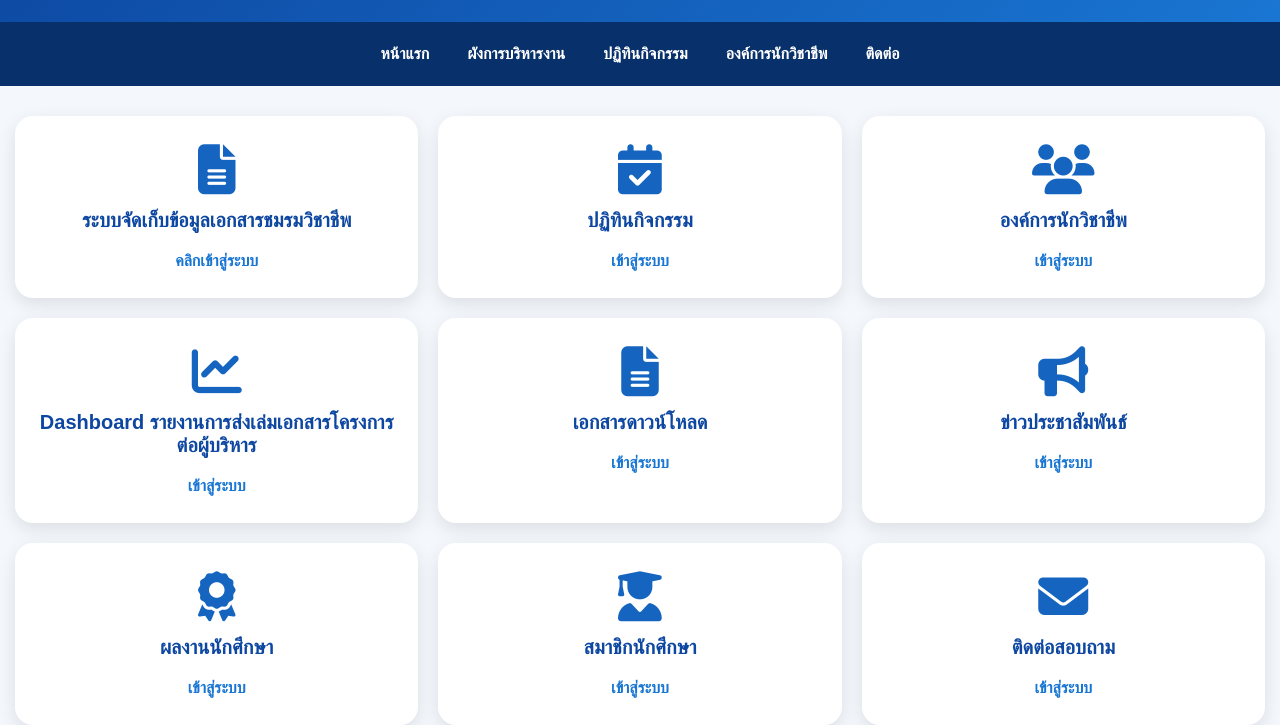
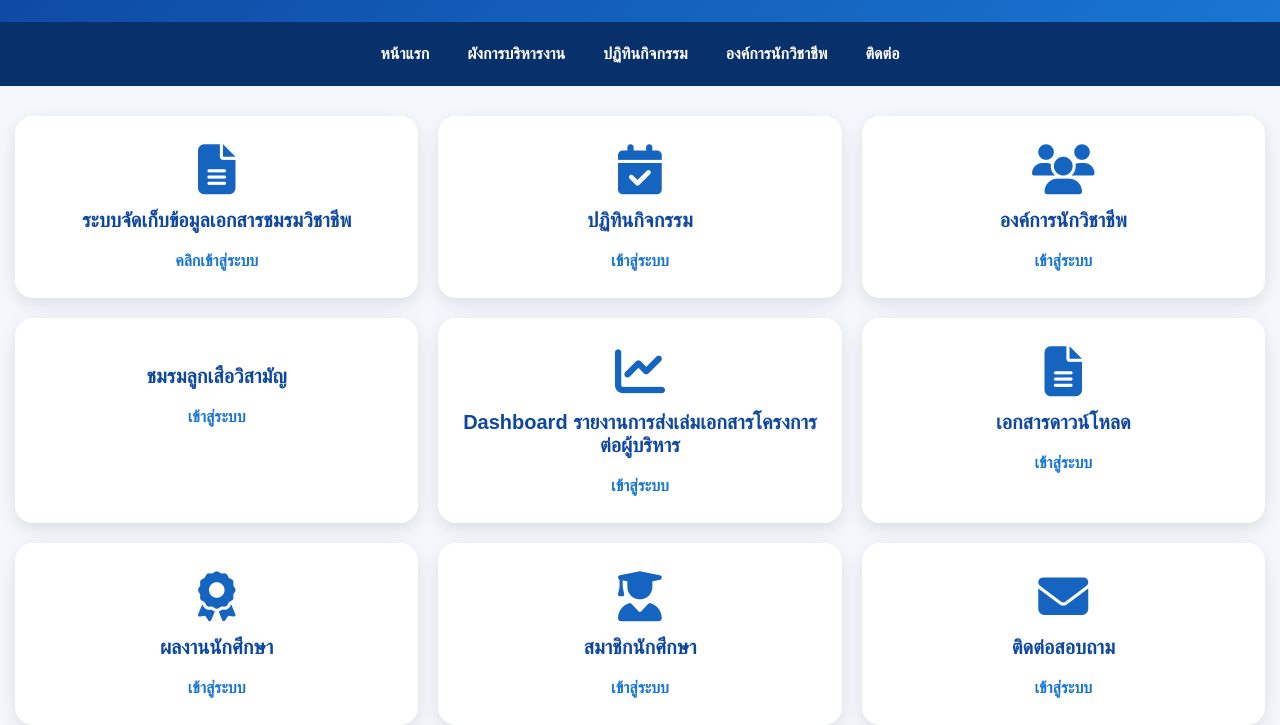
Before and after one commit to sakda-ux/mlt-activity, a plain HTML site: page index.html in a window 1280 px wide. Shown: the part 105-830 px from the top of the page. Drawn offline with Linux system fonts and the light colour scheme.

Commit message:
Update index.html

```diff
--- a/index.html
+++ b/index.html
@@ -201,12 +201,18 @@ footer{
 <div class="icon-box">
 <i class="fas fa-calendar-check"></i>
 <h3>ปฏิทินกิจกรรม</h3>
-<a href="#">เข้าสู่ระบบ</a>
+<a href="https://script.google.com/a/macros/mlt.ac.th/s/AKfycbzRemne4ubBvls4RKmewjdwJXD3-S_UBFS0I5Th14CRo1fgxLJk3syRyJqANHwgQk-3eA/exec">เข้าสู่ระบบ</a>
 </div>
 
 <div class="icon-box">
 <i class="fas fa-users"></i>
 <h3>องค์การนักวิชาชีพ</h3>
+<a href="#">เข้าสู่ระบบ</a>
+</div>
+
+  <div class="icon-box">
+<i class="fas fa-fleur-de-lis"></i>
+<h3>ชมรมลูกเสือวิสามัญ</h3>
 <a href="#">เข้าสู่ระบบ</a>
 </div>
 
@@ -222,11 +228,7 @@ footer{
 <a href="#">เข้าสู่ระบบ</a>
 </div>
 
-<div class="icon-box">
-<i class="fas fa-bullhorn"></i>
-<h3>ข่าวประชาสัมพันธ์</h3>
-<a href="#">เข้าสู่ระบบ</a>
-</div>
+
 
 <div class="icon-box">
 <i class="fas fa-award"></i>
```
